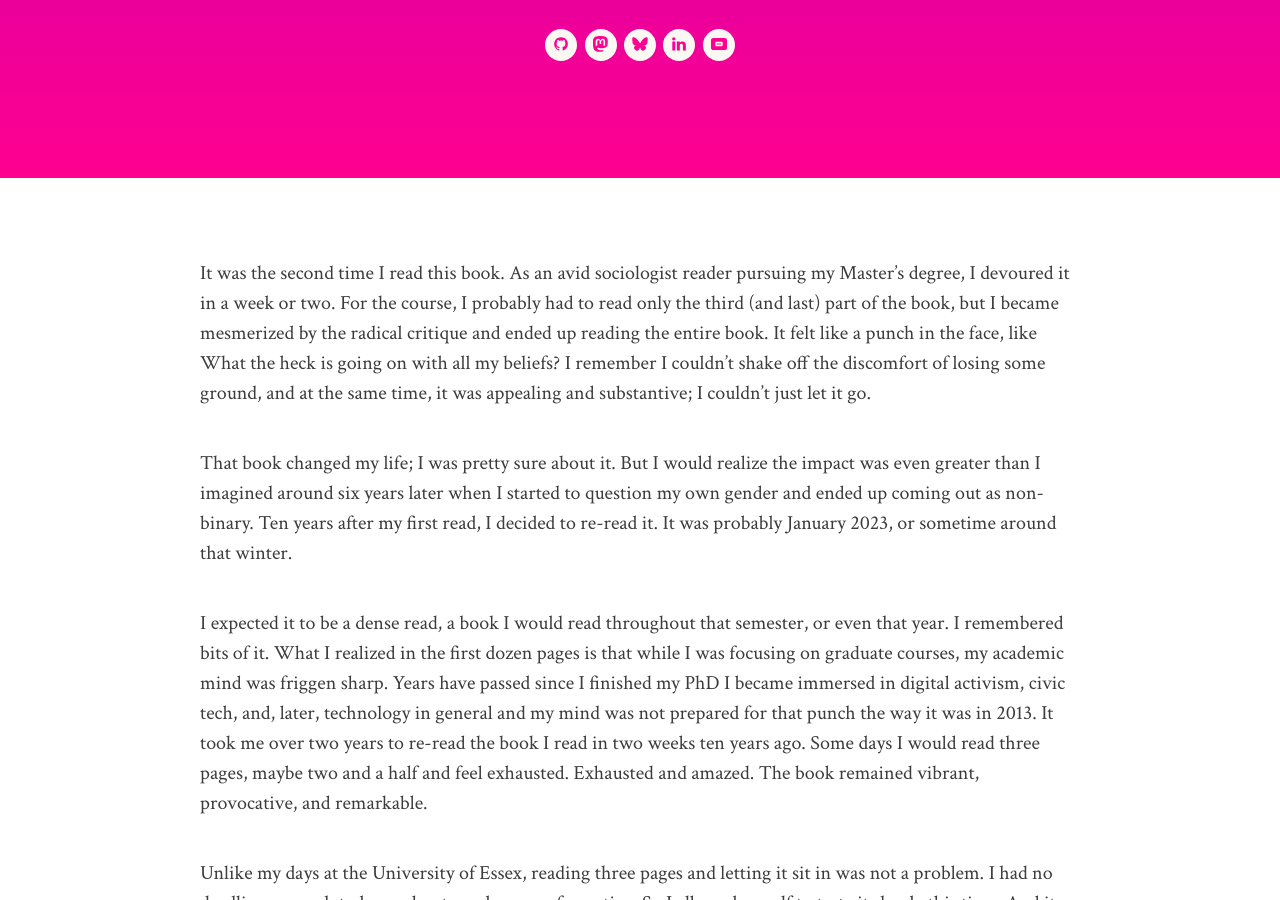
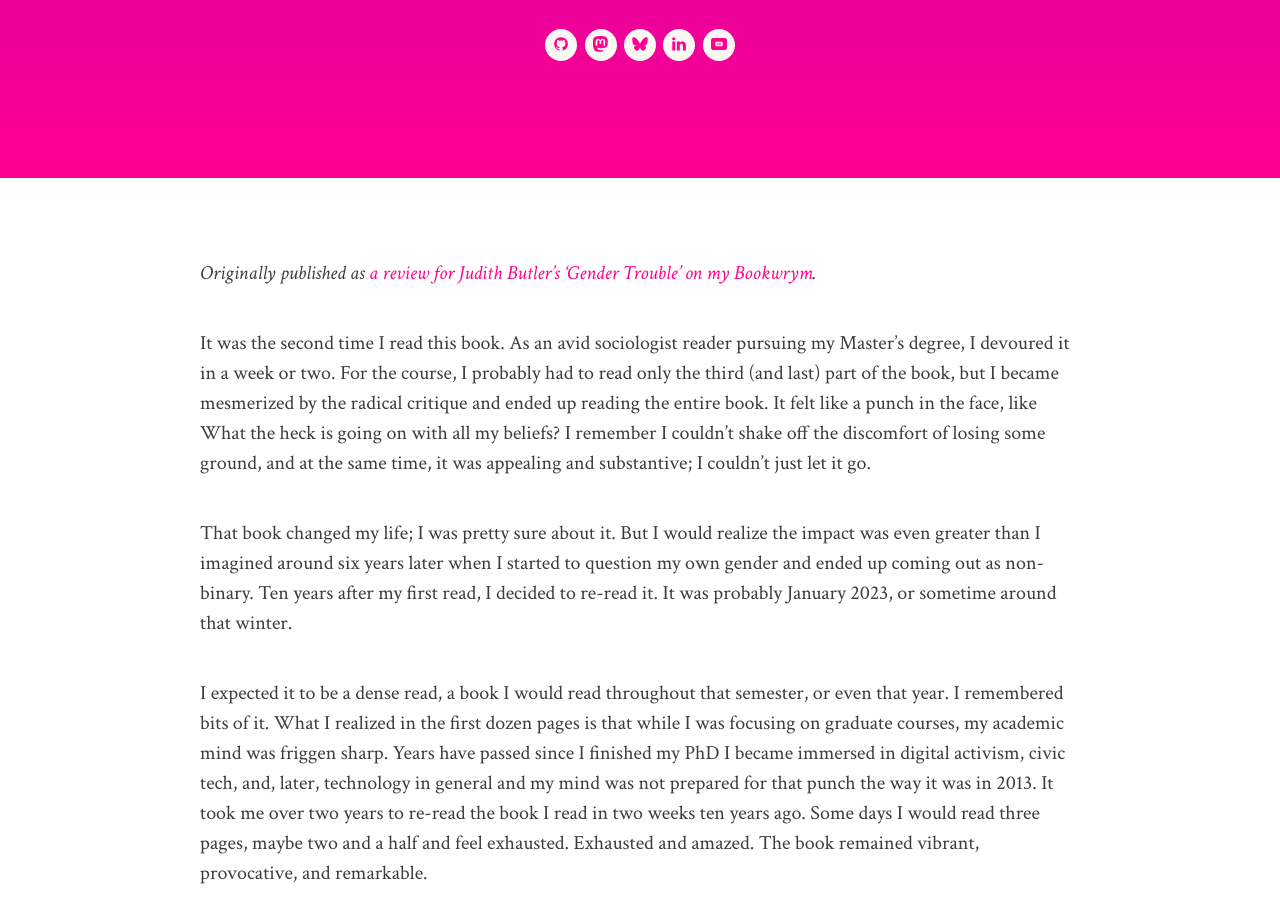
Before and after one commit to cuducos/cuducos.me, a Jekyll site: the page built from _posts/2025-09-28-it-took-me-two-years-to-re-read-a-book-i-have-read-in-two-weeks.md, in a window 1280 px wide and 900 px high, scrolled down 722 px. Built offline with Jekyll 4.4.1, drawn with Linux system fonts in a browser that asks for light colours; nearby versions of some CDN libraries; a style sheet for code colours, icons or effects is not loaded; some of the changed text lies outside the part shown.

Commit message:
Edit to add the book tile

```diff
--- a/_posts/2025-09-28-it-took-me-two-years-to-re-read-a-book-i-have-read-in-two-weeks.md
+++ b/_posts/2025-09-28-it-took-me-two-years-to-re-read-a-book-i-have-read-in-two-weeks.md
@@ -2,6 +2,8 @@
 layout: post
 title: "It took me over two years to re-read the book I read in two weeks ten years ago "
 ---
+
+_Originally published as [a review for Judith Butler’s ‘Gender Trouble’ on my Bookwrym](https://bookwyrm.social/user/cuducos/comment/8578966#anchor-8578966)._
 
 It was the second time I read this book. As an avid sociologist reader pursuing my Master’s degree, I devoured it in a week or two. For the course, I probably had to read only the third (and last) part of the book, but I became mesmerized by the radical critique and ended up reading the entire book. It felt like a punch in the face, like What the heck is going on with all my beliefs? I remember I couldn’t shake off the discomfort of losing some ground, and at the same time, it was appealing and substantive; I couldn’t just let it go.
 
```
Also changed, not shown: other parts of _posts/2025-09-28-it-took-me-two-years-to-re-read-a-book-i-have-read-in-two-weeks.md (+0 -4 lines).
